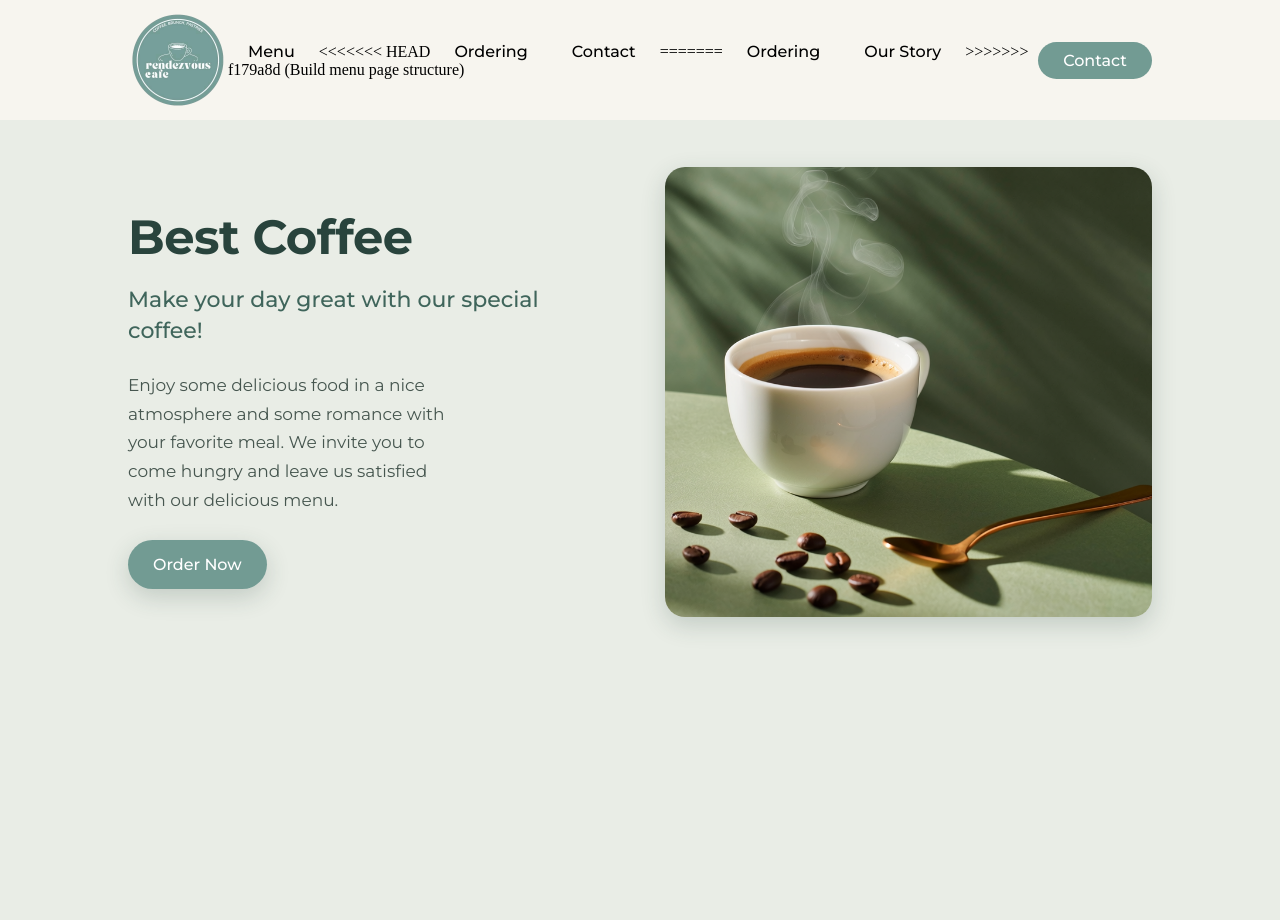
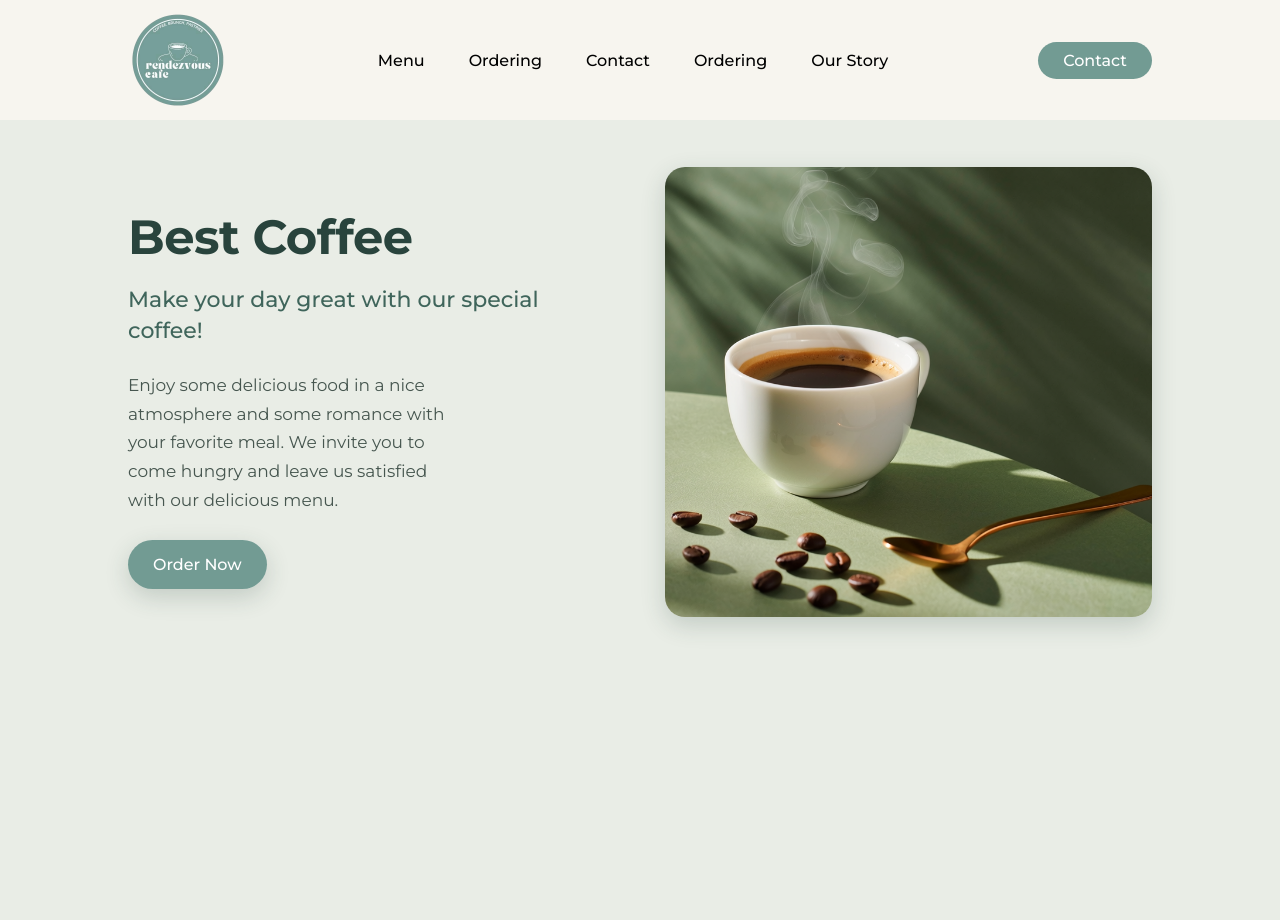
Before and after one commit to nitro556-cloud/fbla-ordering-system, a Flask app: page / in a window 1280 px wide. Run offline with Flask 3, Linux system fonts and the light colour scheme.

Commit message:
error fix

```diff
--- a/templates/index.html
+++ b/templates/index.html
@@ -15,13 +15,10 @@
         <nav id = "navigation_bar">
         <ul>
             <li><a href="{{ url_for('menu_page') }}">Menu</a></li>
-<<<<<<< HEAD
             <li><a href="{{ url_for('cart_page') }}">Ordering</a></li>
             <li><a href="{{ url_for('contact_page') }}">Contact</a></li>
-=======
             <li><a href="#">Ordering</a></li>
             <li><a href="#">Our Story</a></li>
->>>>>>> f179a8d (Build menu page structure)
         </ul>
         </nav>
     <a href="#" id="contact-btn">Contact</a>
```
